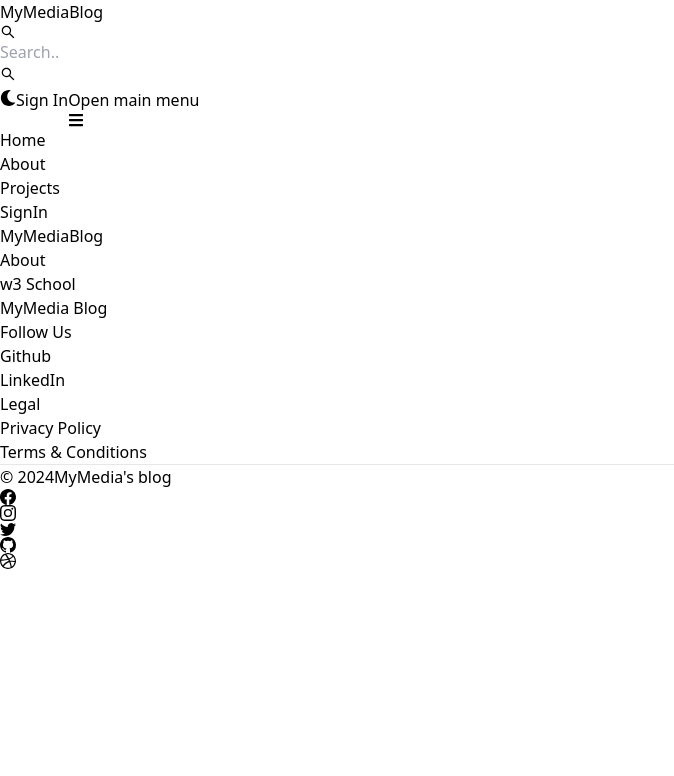
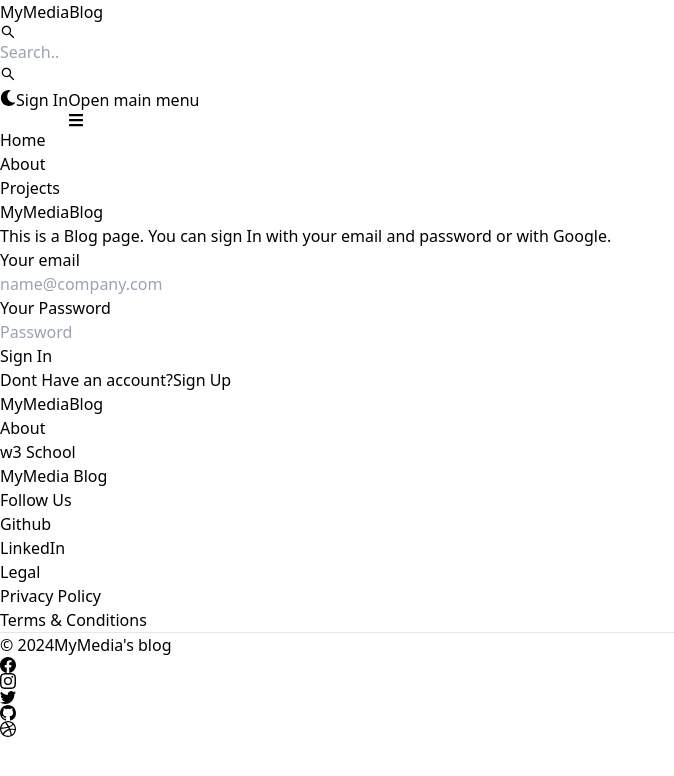
Before and after one commit to umerxgit2004/mern-blog, a React (Vite) app in the folder client/: page /sign-in in a window 1280 px wide. Shown: the top 776 px of the page, without its empty margins (0-674 px from the left). Built offline with nearby package versions, Linux system fonts and the light colour scheme.

Commit message:
Complete sign in page functionality

```diff
--- a/client/src/Pages/SignIn.jsx
+++ b/client/src/Pages/SignIn.jsx
@@ -1,8 +1,114 @@
-import React from 'react'
+import React, { useState } from 'react'
+import { Link, useNavigate } from 'react-router-dom'
+import { Button, Label, TextInput, Alert, Spinner} from 'flowbite-react'
 
 function SignIn() {
+  const [formData,setFormData] = useState({})
+  const [errorMessage,setErrorMessage] = useState(null)
+  const [loading,setLoading] = useState(false)
+  const navigate= useNavigate()
+
+  const handleChange = (e) => {
+   setFormData({...formData , [e.target.id]:e.target.value.trim()})
+  }
+
+console.log(formData)
+const handleSubmit = async (e) =>{
+  e.preventDefault()
+  if (!formData.email || !formData.password){
+    return setErrorMessage('Please Fill Out all Fields')
+  }
+  try{
+    setLoading(true)
+    setErrorMessage(null)
+    const res = await fetch('/api/auth/signin' , {
+      method : 'POST',
+      headers:{'Content-type':'application/json'},
+      body:JSON.stringify(formData)
+    })
+    const data = await res.json()
+    if (data.success === false){
+      return setErrorMessage(data.message)
+    }
+
+    setLoading(false)
+    if(res.ok){
+      navigate('/')
+    }
+  } catch(error){
+    setErrorMessage(error.message)
+    setLoading(false)
+  }
+}
+
+
   return (
-    <div>SignIn</div>
+    <div className='min-h-screen mt-20 '>
+      <div className='flex p-3 max-w-3xl mx-auto flex-col md:flex-row
+       md:items-center gap-5'>
+      <div className='flex-1'>
+        {/*left*/}
+        <Link to="/" className=' font-bold dark:text-white text-4xl'>
+            <span className='px-2 py-1 bg-gradient-to-r from-indigo-500 via-purple-500 to-pink-500 rounded-lg text-white '>MyMedia</span>
+            Blog
+        </Link>
+        <p className='text-sm mt-5'>
+          This is a Blog page. You can sign In with your email and
+          password or with Google.
+        </p>
+      </div>
+
+
+      <div className='flex-1'>{/*flex-1 for equal left and right side*/}
+        {/*right*/}
+        <form className='flex flex-col gap-4' onSubmit={handleSubmit}>
+          <div className=''>
+            <Label value="Your email"/>
+            <TextInput
+            type="email"
+            placeholder="name@company.com"
+            id="email"
+            onChange={handleChange}/>
+          </div>
+          <div className=''>
+            <Label value="Your Password"/>
+            <TextInput
+            type="password"
+            placeholder="Password"
+            id="password"
+            onChange={handleChange}/>
+          </div>
+          <Button gradientDuoTone='purpleToPink' type="submit" disabled={loading}>
+           {
+            loading ? (
+              <>
+               <Spinner size='sm'/ >
+              <span className='pl-3'>Loading...</span>
+              </>
+
+            ) : "Sign In"
+           }
+          </Button>
+        </form>
+
+
+        <div className='flex gap-2 text-sm mt-5'>
+          <span>Dont Have an account?</span>
+          <Link to='/signup' className='text-blue-500'>
+            Sign Up
+          </Link>
+        </div>
+        {
+          errorMessage && (
+            <Alert className='mt-5' color='failure'>
+              {errorMessage}
+            </Alert>
+          )
+        }
+      </div>
+      </div>
+
+    </div>
   )
 }
 
```
